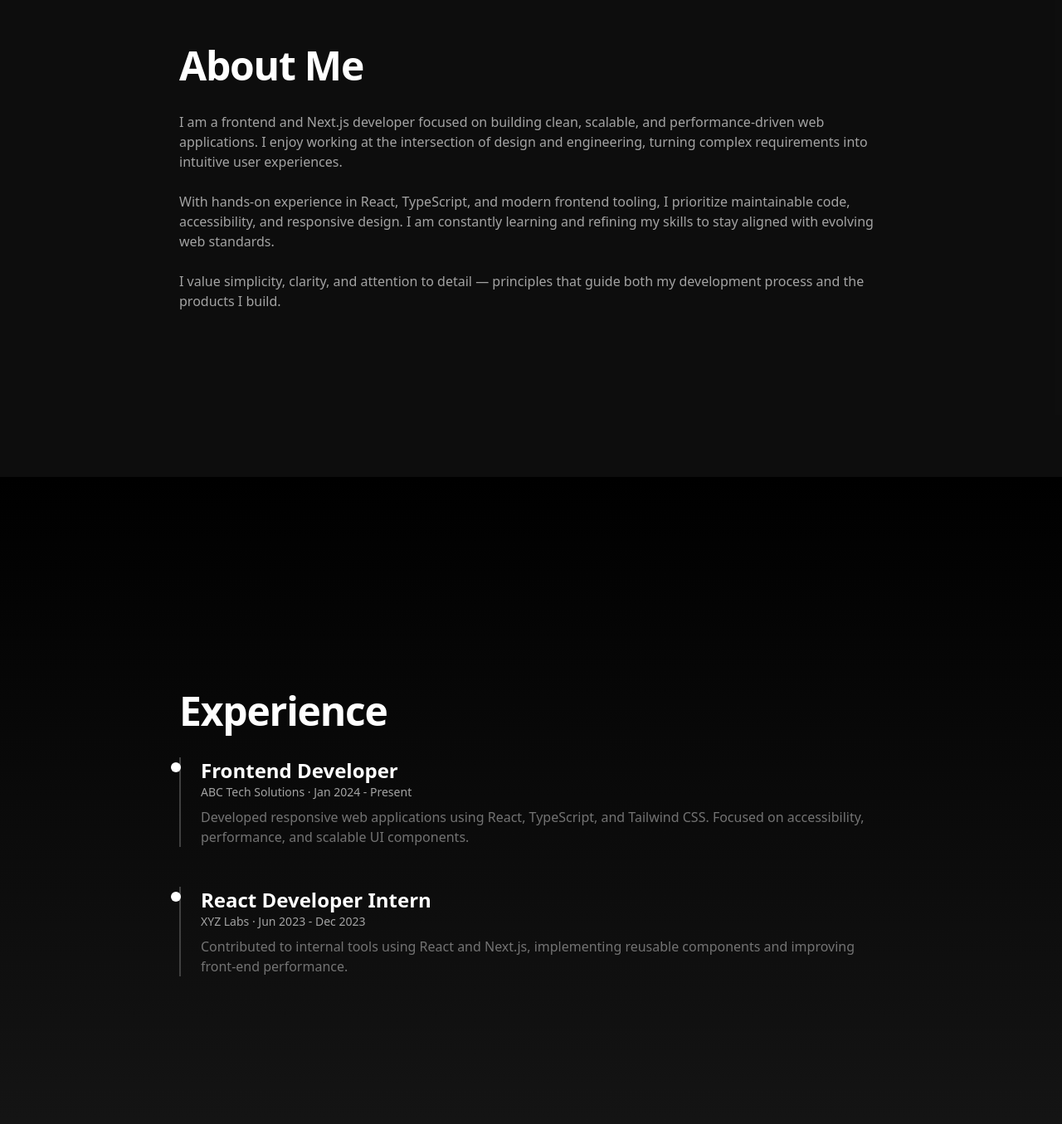
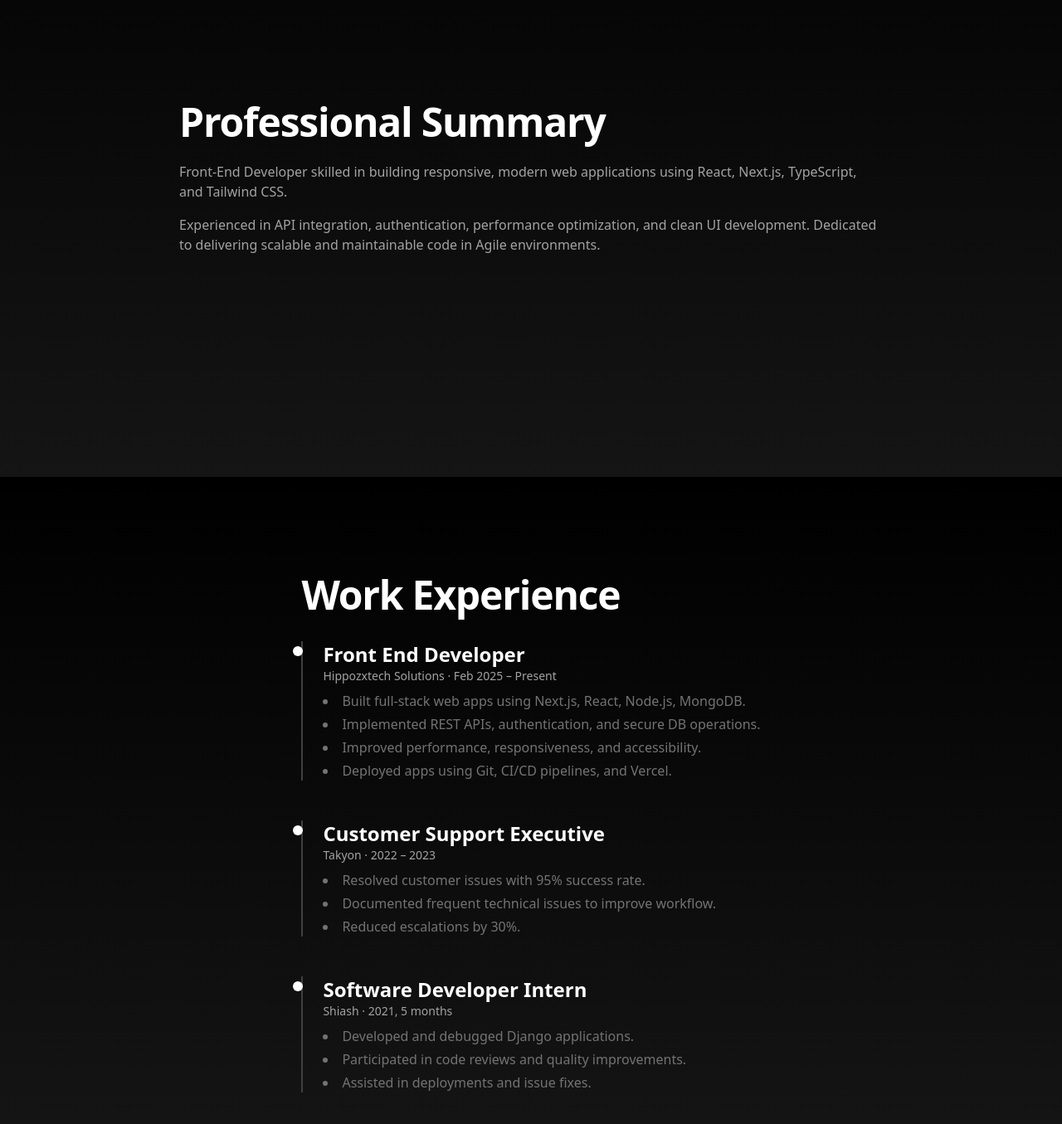
Before and after one commit to Thejusmohanan7/react_portfolio, a React (Vite) app: page / in a window 1280 px wide. Shown: the part 1025-2380 px from the top of the page at 83% size. Built offline with nearby package versions, Linux system fonts and the light colour scheme.

Commit message:
added experience section

```diff
--- a/src/components/About.tsx
+++ b/src/components/About.tsx
@@ -2,22 +2,15 @@ import { motion, useScroll, useTransform } from "framer-motion";
 
 const About = () => {
   const { scrollY } = useScroll();
-
-  // Parallax effect
   const yContent = useTransform(scrollY, [0, 400], [40, -40]);
 
   return (
     <section className="relative min-h-screen flex items-center bg-black text-white overflow-hidden">
-      {/* Background */}
-      <div className="absolute inset-0 bg-neutral-900/60" />
+      {/* Background gradient */}
+      <div className="absolute inset-0 bg-gradient-to-b from-black to-neutral-900 opacity-90" />
 
-      {/* Content */}
       <motion.div
         style={{ y: yContent }}
-        initial={{ opacity: 0 }}
-        whileInView={{ opacity: 1 }}
-        viewport={{ once: true }}
-        transition={{ duration: 1, ease: "easeOut" }}
         className="relative z-10 max-w-4xl mx-auto px-6"
       >
         <motion.h2
@@ -27,7 +20,7 @@ const About = () => {
           transition={{ duration: 0.8, ease: "easeOut" }}
           className="text-3xl sm:text-4xl md:text-5xl font-semibold tracking-tight"
         >
-          About Me
+          Professional Summary
         </motion.h2>
 
         <motion.div
@@ -35,25 +28,16 @@ const About = () => {
           whileInView={{ opacity: 1, y: 0 }}
           viewport={{ once: true }}
           transition={{ duration: 0.8, delay: 0.2, ease: "easeOut" }}
-          className="mt-8 space-y-6 text-neutral-400 text-sm sm:text-base leading-relaxed"
+          className="mt-6 space-y-4 text-neutral-400 text-sm sm:text-base leading-relaxed"
         >
           <p>
-            I am a frontend and Next.js developer focused on building clean,
-            scalable, and performance-driven web applications. I enjoy working
-            at the intersection of design and engineering, turning complex
-            requirements into intuitive user experiences.
+            Front-End Developer skilled in building responsive, modern web
+            applications using React, Next.js, TypeScript, and Tailwind CSS.
           </p>
-
           <p>
-            With hands-on experience in React, TypeScript, and modern frontend
-            tooling, I prioritize maintainable code, accessibility, and
-            responsive design. I am constantly learning and refining my skills
-            to stay aligned with evolving web standards.
-          </p>
-
-          <p>
-            I value simplicity, clarity, and attention to detail — principles
-            that guide both my development process and the products I build.
+            Experienced in API integration, authentication, performance
+            optimization, and clean UI development. Dedicated to delivering
+            scalable and maintainable code in Agile environments.
           </p>
         </motion.div>
       </motion.div>
--- a/src/components/Experience.tsx
+++ b/src/components/Experience.tsx
@@ -4,23 +4,40 @@ interface ExperienceItem {
   role: string;
   company: string;
   period: string;
-  description: string;
+  description: string[];
 }
 
 const experiences: ExperienceItem[] = [
   {
-    role: "Frontend Developer",
-    company: "ABC Tech Solutions",
-    period: "Jan 2024 - Present",
-    description:
-      "Developed responsive web applications using React, TypeScript, and Tailwind CSS. Focused on accessibility, performance, and scalable UI components.",
+    role: "Front End Developer",
+    company: "Hippozxtech Solutions",
+    period: "Feb 2025 – Present",
+    description: [
+      "Built full-stack web apps using Next.js, React, Node.js, MongoDB.",
+      "Implemented REST APIs, authentication, and secure DB operations.",
+      "Improved performance, responsiveness, and accessibility.",
+      "Deployed apps using Git, CI/CD pipelines, and Vercel.",
+    ],
   },
   {
-    role: "React Developer Intern",
-    company: "XYZ Labs",
-    period: "Jun 2023 - Dec 2023",
-    description:
-      "Contributed to internal tools using React and Next.js, implementing reusable components and improving front-end performance.",
+    role: "Customer Support Executive",
+    company: "Takyon",
+    period: "2022 – 2023",
+    description: [
+      "Resolved customer issues with 95% success rate.",
+      "Documented frequent technical issues to improve workflow.",
+      "Reduced escalations by 30%.",
+    ],
+  },
+  {
+    role: "Software Developer Intern",
+    company: "Shiash",
+    period: "2021, 5 months",
+    description: [
+      "Developed and debugged Django applications.",
+      "Participated in code reviews and quality improvements.",
+      "Assisted in deployments and issue fixes.",
+    ],
   },
 ];
 
@@ -44,7 +61,7 @@ const Experience = () => {
           transition={{ duration: 0.8, ease: "easeOut" }}
           className="text-3xl sm:text-4xl md:text-5xl font-semibold tracking-tight mb-8"
         >
-          Experience
+          Work Experience
         </motion.h2>
 
         <div className="space-y-12">
@@ -59,10 +76,14 @@ const Experience = () => {
             >
               <span className="absolute -left-3 top-1.5 w-3 h-3 rounded-full bg-white" />
               <h3 className="text-xl sm:text-2xl font-semibold">{exp.role}</h3>
-              <p className="text-sm text-neutral-400">{exp.company} · {exp.period}</p>
-              <p className="mt-2 text-neutral-500 leading-relaxed text-sm sm:text-base">
-                {exp.description}
+              <p className="text-sm text-neutral-400">
+                {exp.company} · {exp.period}
               </p>
+              <ul className="mt-2 text-neutral-500 leading-relaxed text-sm sm:text-base list-disc list-inside space-y-1">
+                {exp.description.map((desc, idx) => (
+                  <li key={idx}>{desc}</li>
+                ))}
+              </ul>
             </motion.div>
           ))}
         </div>
```
